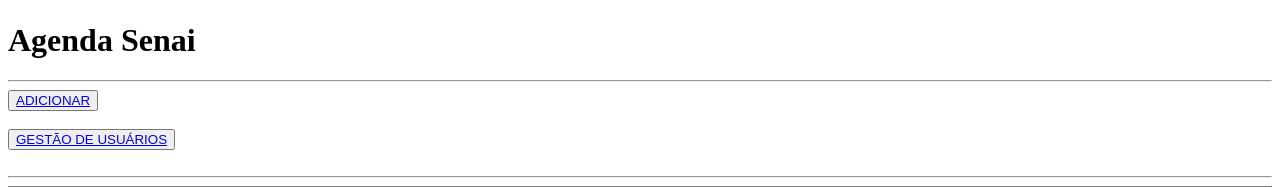
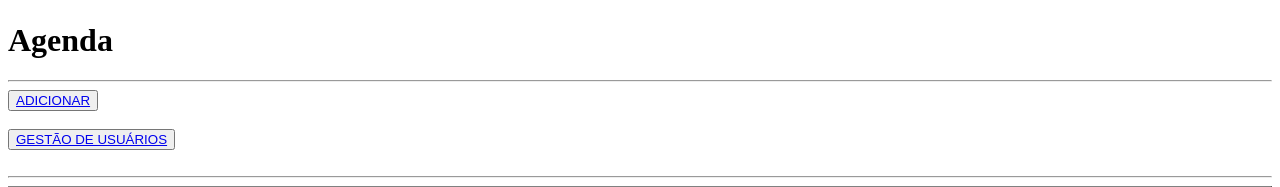
Before and after one commit to GuintherAfonso/agendaSenai, a PHP site: page / in a window 1280 px wide. Shown: the part 58-245 px from the top of the page. Run offline with PHP 8.4, Linux system fonts and the light colour scheme; data comes from the database, SQL or seed files in the repository.

Commit message:
segundo commit

```diff
--- a/index.php
+++ b/index.php
@@ -4,7 +4,7 @@
 $contatos = new Contatos();
 ?>
 
-<h1>Agenda Senai</h1>
+<h1>Agenda</h1>
 <hr>
 <button><a href="adicionar_contato.php">ADICIONAR</a></button>
 <br><br>
```
